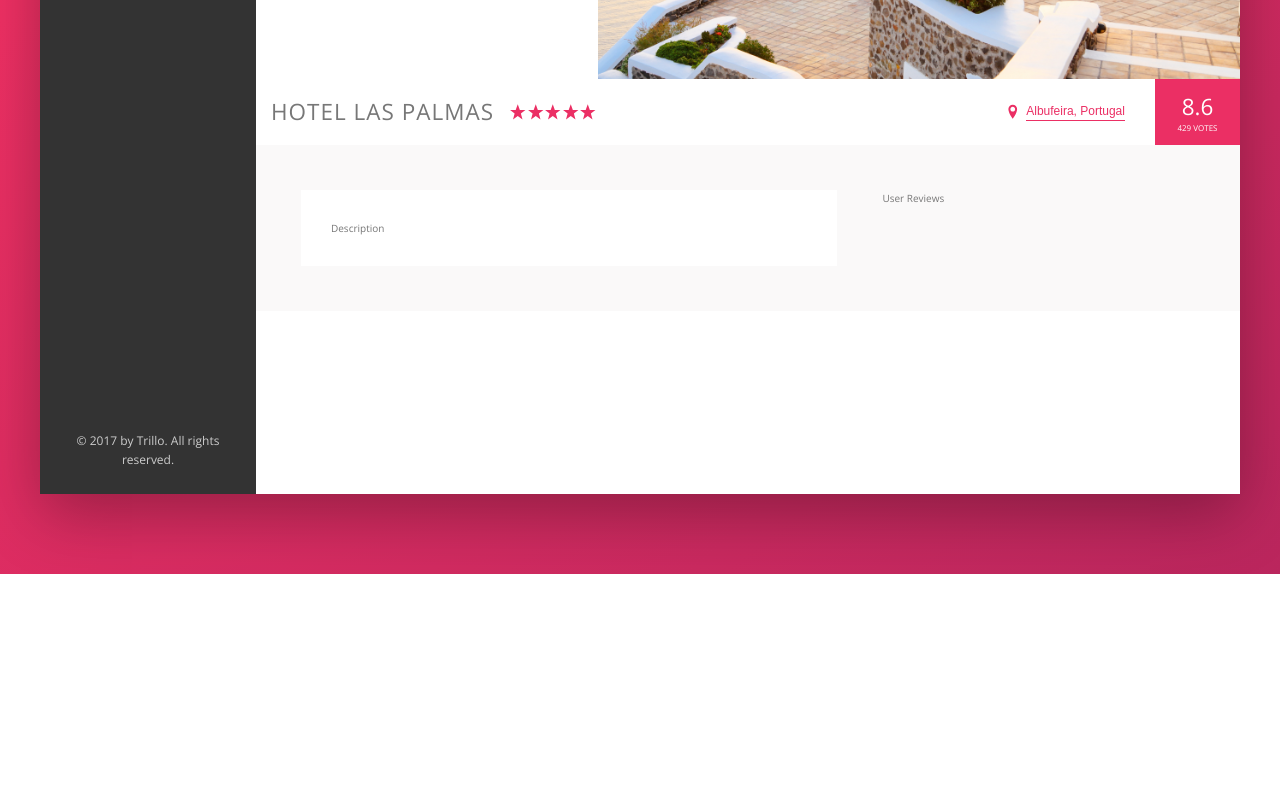
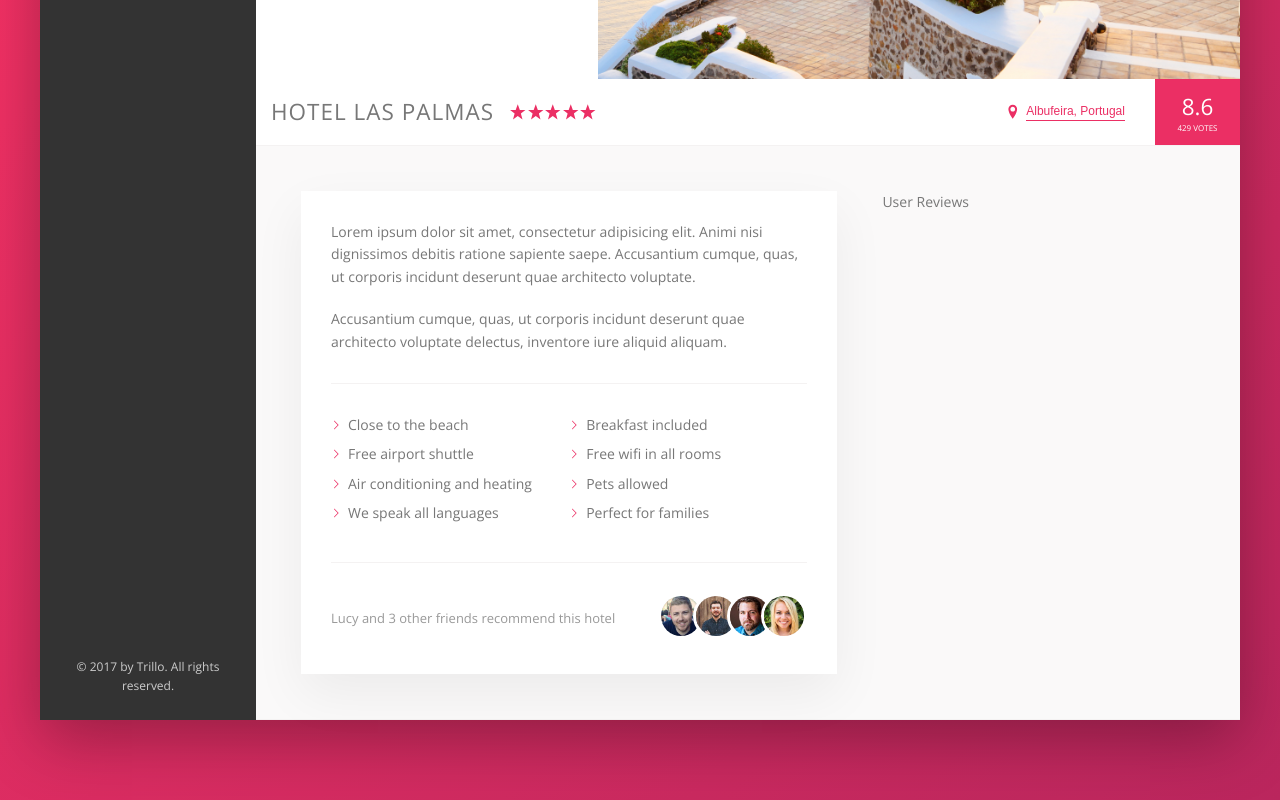
Before and after one commit to kellybarber/Schmedtmann-Trillo, a website: page index.html in a window 1280 px wide. Shown: the part 456-1256 px from the top of the page. Before the commit the page ends 1030 px from the top, so only its background shows below. Drawn offline with nearby package versions, Linux system fonts and the light colour scheme.

Commit message:
Finished styling the details section

```diff
--- a/index.html
+++ b/index.html
@@ -133,7 +133,35 @@
 
             <div class="detail">
               <div class="description">
-                Description
+                <p class="paragraph">
+                  Lorem ipsum dolor sit amet, consectetur adipisicing elit. Animi nisi dignissimos debitis ratione
+                  sapiente saepe. Accusantium cumque, quas, ut corporis incidunt deserunt quae architecto voluptate.
+                </p>
+                <p class="paragraph">
+                  Accusantium cumque, quas, ut corporis incidunt deserunt quae architecto voluptate delectus,
+                  inventore iure aliquid aliquam.
+                </p>
+                <ul class="list">
+                  <li class="list__item">Close to the beach</li>
+                  <li class="list__item">Breakfast included</li>
+                  <li class="list__item">Free airport shuttle</li>
+                  <li class="list__item">Free wifi in all rooms</li>
+                  <li class="list__item">Air conditioning and heating</li>
+                  <li class="list__item">Pets allowed</li>
+                  <li class="list__item">We speak all languages</li>
+                  <li class="list__item">Perfect for families</li>
+                </ul>
+                <div class="recommend">
+                  <p class="recommend__count">
+                    Lucy and 3 other friends recommend this hotel
+                  </p>
+                  <div class="recommend__friends">
+                    <img src="img/user-3.jpg" alt="Friend" class="recommend__photo">
+                    <img src="img/user-4.jpg" alt="Friend" class="recommend__photo">
+                    <img src="img/user-5.jpg" alt="Friend" class="recommend__photo">
+                    <img src="img/user-6.jpg" alt="Friend" class="recommend__photo">
+                  </div>
+                </div>
               </div>
               <div class="user-reviews">
                 User Reviews
--- a/sass/_base.scss
+++ b/sass/_base.scss
@@ -14,7 +14,7 @@
 
   --color-shadow: 0, 0, 0;
   --shadow-dark: 0 2rem 6rem rgba(var(--color-shadow), .3);
-  --shadow-light: 0 2rem 5rem rgba(var(--color-shadow), .06)
+  --shadow-light: 0 2rem 5rem rgba(var(--color-shadow), .06);
 
   --line: 1px solid var(--color-grey-light-2);
 }
--- a/sass/_components.scss
+++ b/sass/_components.scss
@@ -267,6 +267,84 @@
 }
 
 /////////////////////////////////
+////PARAGRAPH
+.paragraph:not(:last-child) {
+  margin-bottom: 2rem;
+}
+
+/////////////////////////////////
+////LIST
+.list {
+  list-style: none;
+  margin: 3rem 0;
+  padding: 3rem 0;
+  border-top: var(--line);
+  border-bottom: var(--line);
+
+  display: flex;
+  flex-wrap: wrap;
+
+  &__item {
+    flex: 0 0 50%;
+    margin-bottom: .7rem;
+  }
+
+  &__item::before {
+    content: '';
+    display: inline-block;
+    height: 1rem;
+    width: 1rem;
+    margin-right: .7rem;
+
+    //Older Browsers
+    // background-image: url(../img/SVG/chevron-thin-right.svg);
+    // background-size: cover;
+
+    //Newer Browsers
+    background-color: var(--color-primary);
+    mask-image: url(../img/SVG/chevron-thin-right.svg);
+    mask-size: cover;
+    -webkit-mask-image: url(../img/SVG/chevron-thin-right.svg);
+    -webkit-mask-size: cover;
+  }
+}
+
+
+/////////////////////////////////
+////RECOMMEND
+.recommend {
+  font-size: 1.3rem;
+  color: var(--color-grey-dark-3);
+
+  display: flex;
+  align-items: center;
+
+  &__count {
+    margin-right: auto;
+  }
+
+  &__friends {
+
+  }
+
+  &__photo {
+    box-sizing: content-box;
+    height: 4rem;
+    width: 4rem;
+    border-radius: 50%;
+    border: 3px solid #fff;
+
+    &:not(:last-child) {
+      margin-right: -1.5rem;
+    }
+  }
+}
+
+
+
+
+
+/////////////////////////////////
 ////BUTTONS
 .btn-inline {
   cursor: pointer;
--- a/sass/_layout.scss
+++ b/sass/_layout.scss
@@ -34,13 +34,13 @@
 
 .hotel-view {
   background-color: #fff;
-  height: 80rem;
 
   flex: 1;
 }
 
 .detail {
   display: flex;
+  font-size: 1.4rem;
   padding: 4.5rem;
   background-color: var(--color-grey-light-1);
   border-bottom: var(--line);
```
Also changed, not shown: css/style.css.
